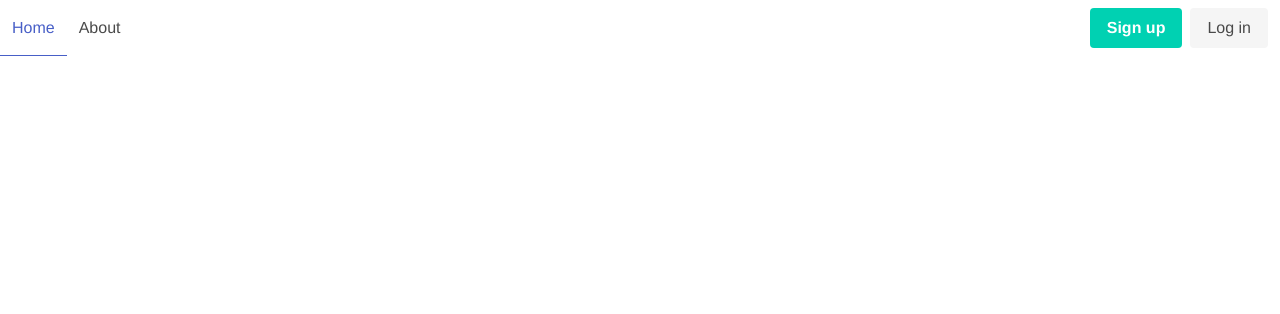
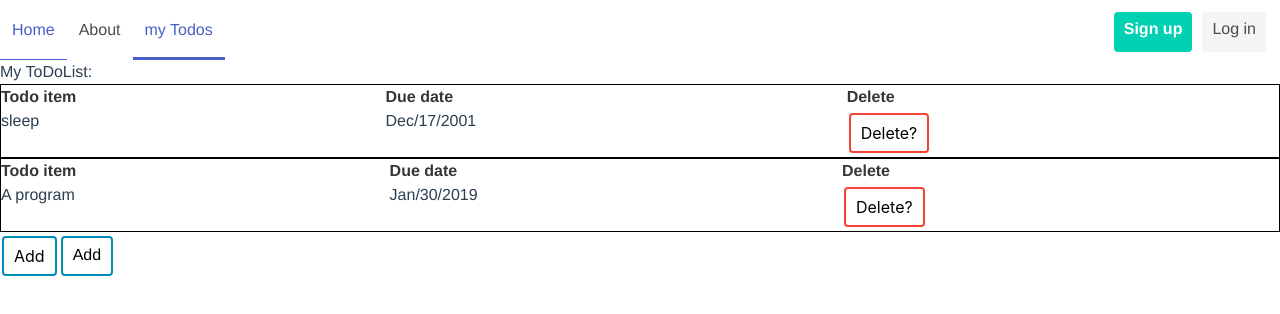
Before and after one commit to jkrisfox/projectTemplate, a Vue app in the folder client/: page /todos in a window 1280 px wide. Shown: the top 314 px of the page. Built offline with nearby package versions, Linux system fonts and the light colour scheme.

Commit message:
added todo and newitem

```diff
--- a/client/src/App.vue
+++ b/client/src/App.vue
@@ -5,6 +5,7 @@
         <div class="navbar-start">
           <router-link class="navbar-item is-tab" to="/" exact-active-class="is-active">Home</router-link>
           <router-link class="navbar-item is-tab" to="/about" exact-active-class="is-active">About</router-link>
+          <router-link class="navbar-item is-tab" to="/todos" exact-active-class="is-active">my Todos</router-link>
         </div>
         <div class="navbar-end">
           <div class="navbar-item">
--- a/client/src/router.ts
+++ b/client/src/router.ts
@@ -1,6 +1,8 @@
 import Vue from "vue";
 import Router from "vue-router";
 import Home from "./views/Home.vue";
+import ToDos from "./views/ToDos.vue";
+import newItm from "./views/newitem.vue";
 
 Vue.use(Router);
 
@@ -21,6 +23,16 @@ export default new Router({
       // which is lazy-loaded when the route is visited.
       component: () =>
         import(/* webpackChunkName: "about" */ "./views/About.vue")
+    },
+    {
+      path: "/todos",
+      name: "/todos",
+      component: ToDos
+    },
+    {
+      path: "/newItm",
+      name: "/newItm",
+      component: newItm
     }
   ]
 });
--- /dev/null
+++ b/client/src/views/ToDos.vue
@@ -0,0 +1,102 @@
+<template>
+  <div id="app">
+
+    <!-- <h2>New To-Do Item</h2>
+    <form id="app">
+      <label for="title">Title</label>
+      <input type="text" id="title" v-model="title" placeholder="title">
+      <label for="duedate">Due Date</label>
+      <input type="text" id="ddate" v-model="ddate" placeholder="due date">
+      <button class="button button2" @click="addtoItem">Add</button>
+    </form> -->
+
+    <h2>My ToDoList:</h2>
+
+    <table v-for="(todo, index) in mytodos" v-bind:key="index" style="width:100%">
+      <tr>
+        <th>Todo item   </th>
+        <th>Due date   </th>
+        <th>Delete   </th>
+      </tr>
+      <tr>
+        <td>{{ todo.name }}</td>
+        <td>{{ todo.duedate }}</td>
+        <td>
+          <button class="button button3" v-on:click="deleteItem">Delete?</button>
+        </td>
+      </tr>
+    </table>
+    <button class="button button2" v-on:click="addtoItem">Add</button>
+    <a href="\newItm" class="button button2">Add</a>
+
+
+    <!-- <button class="button button2" v-on:click="addtoItem()">Save</button>
+    <button class="button button3">Cancel</button> -->
+
+  </div>
+</template>
+
+<script lang="ts">
+import Vue from "vue";
+import { Component } from "vue-property-decorator";
+@Component
+export default class ToDos extends Vue {
+  mytodos: ToDo[] = [
+    { name: "sleep", duedate: "Dec/17/2001" },
+    { name: "A program", duedate: "Jan/30/2019" }
+	];
+  addtoItem(title : string, ddate : string) {
+    this.mytodos.push({ name: "title", duedate: "ddate" });
+  }
+  deleteItem() {
+    this.mytodos.pop();
+  }
+}
+
+
+interface ToDo {
+  name: string | null;
+  duedate: string | undefined | null;
+}
+</script>
+
+<style scoped>
+.button {
+  background-color: #4caf50; /* Green */
+  border: none;
+  color: white;
+  padding: 5px 10px;
+  text-align: center;
+  text-decoration: none;
+  display: inline-block;
+  font-size: 16px;
+  margin: 4px 2px;
+  -webkit-transition-duration: 0.4s; /* Safari */
+  transition-duration: 0.4s;
+  cursor: pointer;
+}
+.button2 {
+  background-color: white;
+  color: black;
+  border: 2px solid #008cba;
+}
+
+.button2:hover {
+  background-color: #008cba;
+  color: white;
+}
+.button3 {
+  background-color: white;
+  color: black;
+  border: 2px solid #f44336;
+}
+
+.button3:hover {
+  background-color: #f44336;
+  color: white;
+}
+table {
+  border-collapse: collapse;
+  border: 1px solid black;
+}
+</style>
--- /dev/null
+++ b/client/src/views/newitem.vue
@@ -0,0 +1,71 @@
+<template>
+<div>
+  <h2>New To-Do Item</h2>
+  <form>
+    <label for="title">Title</label>
+    <input type="text" id="title" name="title">
+    <label for="duedate">Due Date</label>
+    <input type="text" id="ddate" name="ddate">
+  </form>
+
+  <a href="/todos" class="button button2" v-on:click="addtoItem( 'hello', 'hi')">Save</a>
+  <a href="/todos" class="button button3">Cancel</a>
+</div>
+</template>
+
+
+
+<script lang="ts">
+import Vue from "vue";
+import ToDos from "./ToDos.vue";
+import { Component } from "vue-property-decorator";
+@Component
+export default class newItm extends ToDos {
+
+}
+</script>
+
+
+<style>
+.button {
+  background-color: #4caf50; /* Green */
+  border: none;
+  color: white;
+  padding: 5px 10px;
+  text-align: center;
+  text-decoration: none;
+  display: inline-block;
+  font-size: 16px;
+  margin: 4px 2px;
+  -webkit-transition-duration: 0.4s; /* Safari */
+  transition-duration: 0.4s;
+  cursor: pointer;
+}
+.button2 {
+  background-color: white;
+  color: black;
+  border: 2px solid #008cba;
+}
+
+.button2:hover {
+  background-color: #008cba;
+  color: white;
+}
+.button3 {
+  background-color: white;
+  color: black;
+  border: 2px solid #f44336;
+}
+
+.button3:hover {
+  background-color: #f44336;
+  color: white;
+}
+input[type="text"] {
+  width: 100%;
+  margin: 8px 0;
+  box-sizing: border-box;
+  border: none;
+  border-bottom: 2px solid gray;
+}
+</style>
```
Also changed, not shown: 1 other file (tests, documents, lock files or other folders).
